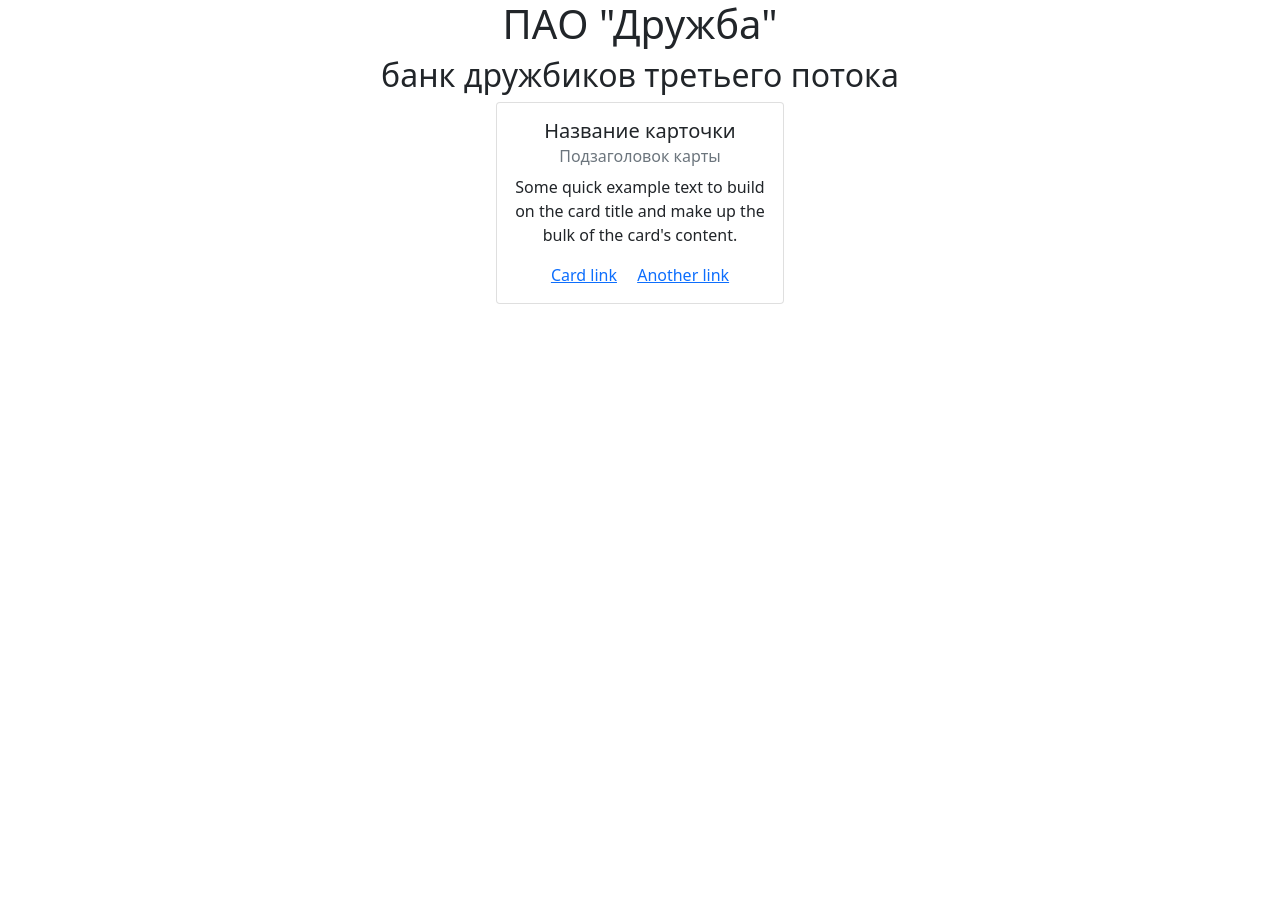
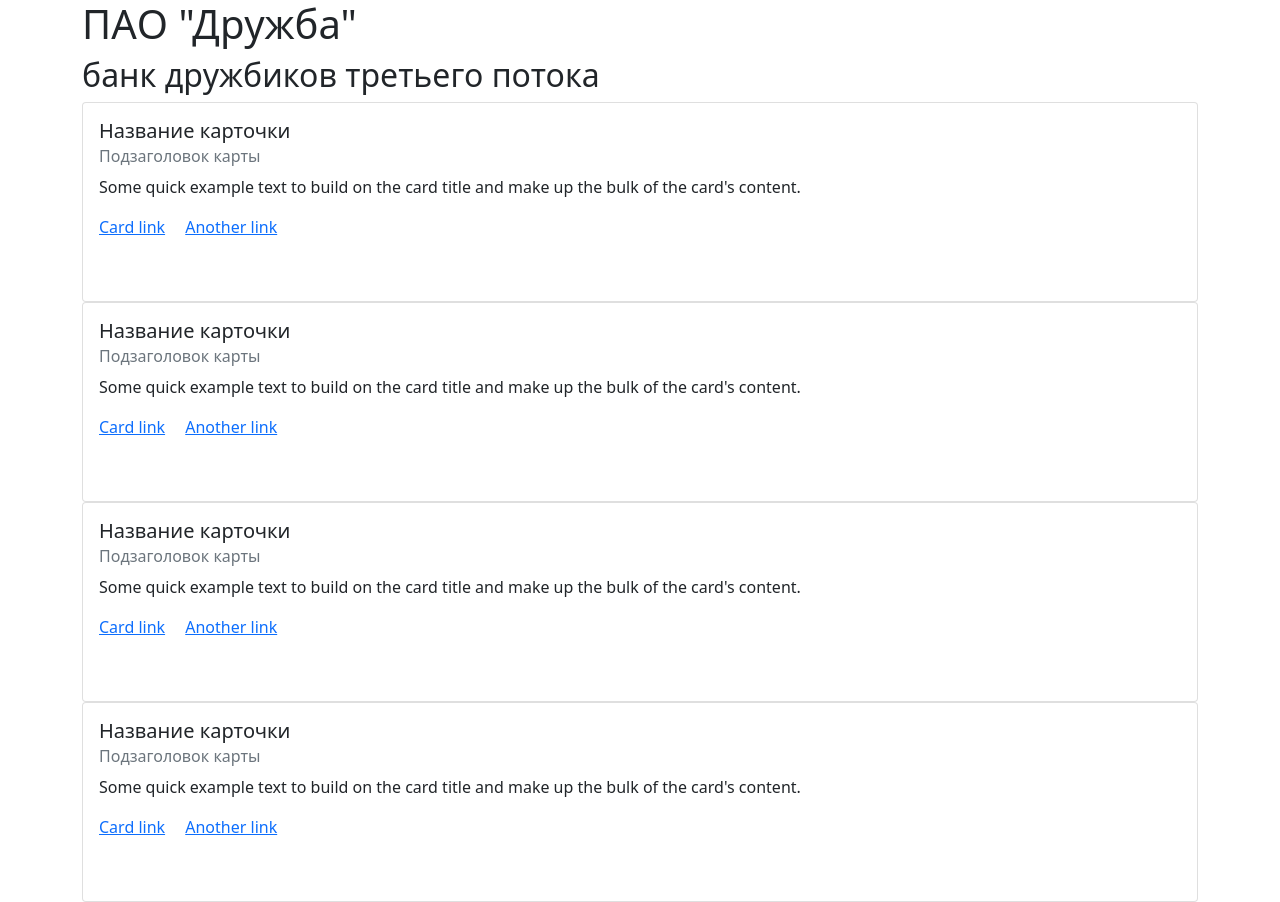
Before and after one commit to G4st3r21/Friendship, a Django app: page / in a window 1280 px wide. Before the commit the page ends 304 px from the top, so only its background shows below. Run offline with Django 4.2, Linux system fonts and the light colour scheme; data comes from the database, SQL or seed files in the repository.

Commit message:
Add files via upload

```diff
--- a/Statistics/templates/statistics/Stats.html
+++ b/Statistics/templates/statistics/Stats.html
@@ -26,18 +26,56 @@
 </head>
 <body>
 
-<div class="text-center container-sm">
+<div class="container col-12">
     <h1>ПАО "Дружба"</h1>
     <h2>банк дружбиков третьего потока</h2>
-
-    <div class="card" style="width: 18rem; margin: 0 auto">
+    <div class="col-12">
+        <div class="card" style="width: 100%; min-height: 200px ; margin: 0 auto">
             <div class="card-body">
                 <h5 class="card-title">Название карточки</h5>
                 <h6 class="card-subtitle mb-2 text-muted">Подзаголовок карты</h6>
-            <p class="card-text">Some quick example text to build on the card title and make up the bulk of the card's
+                <p class="card-text">Some quick example text to build on the card title and make up the bulk of the
+                    card's
                     content.</p>
                 <a href="#" class="card-link">Card link</a>
                 <a href="#" class="card-link">Another link</a>
+            </div>
+        </div>
+
+        <div class="card" style="width: 100%; min-height: 200px ; margin: 0 auto">
+            <div class="card-body">
+                <h5 class="card-title">Название карточки</h5>
+                <h6 class="card-subtitle mb-2 text-muted">Подзаголовок карты</h6>
+                <p class="card-text">Some quick example text to build on the card title and make up the bulk of the
+                    card's
+                    content.</p>
+                <a href="#" class="card-link">Card link</a>
+                <a href="#" class="card-link">Another link</a>
+            </div>
+        </div>
+
+        <div class="card" style="width: 100%; min-height: 200px ; margin: 0 auto">
+            <div class="card-body">
+                <h5 class="card-title">Название карточки</h5>
+                <h6 class="card-subtitle mb-2 text-muted">Подзаголовок карты</h6>
+                <p class="card-text">Some quick example text to build on the card title and make up the bulk of the
+                    card's
+                    content.</p>
+                <a href="#" class="card-link">Card link</a>
+                <a href="#" class="card-link">Another link</a>
+            </div>
+        </div>
+
+        <div class="card" style="width: 100%; min-height: 200px ; margin: 0 auto">
+            <div class="card-body">
+                <h5 class="card-title">Название карточки</h5>
+                <h6 class="card-subtitle mb-2 text-muted">Подзаголовок карты</h6>
+                <p class="card-text">Some quick example text to build on the card title and make up the bulk of the
+                    card's
+                    content.</p>
+                <a href="#" class="card-link">Card link</a>
+                <a href="#" class="card-link">Another link</a>
+            </div>
         </div>
     </div>
 
@@ -59,5 +97,9 @@
     {#        </tbody>#}
     {#    </table>#}
 </div>
+
+<script src="https://cdn.jsdelivr.net/npm/bootstrap@5.2.0-beta1/dist/js/bootstrap.bundle.min.js"
+        integrity="sha384-pprn3073KE6tl6bjs2QrFaJGz5/SUsLqktiwsUTF55Jfv3qYSDhgCecCxMW52nD2"
+        crossorigin="anonymous"></script>
 </body>
 </html>
```
Lines whose indentation alone changed are shown as unchanged.
